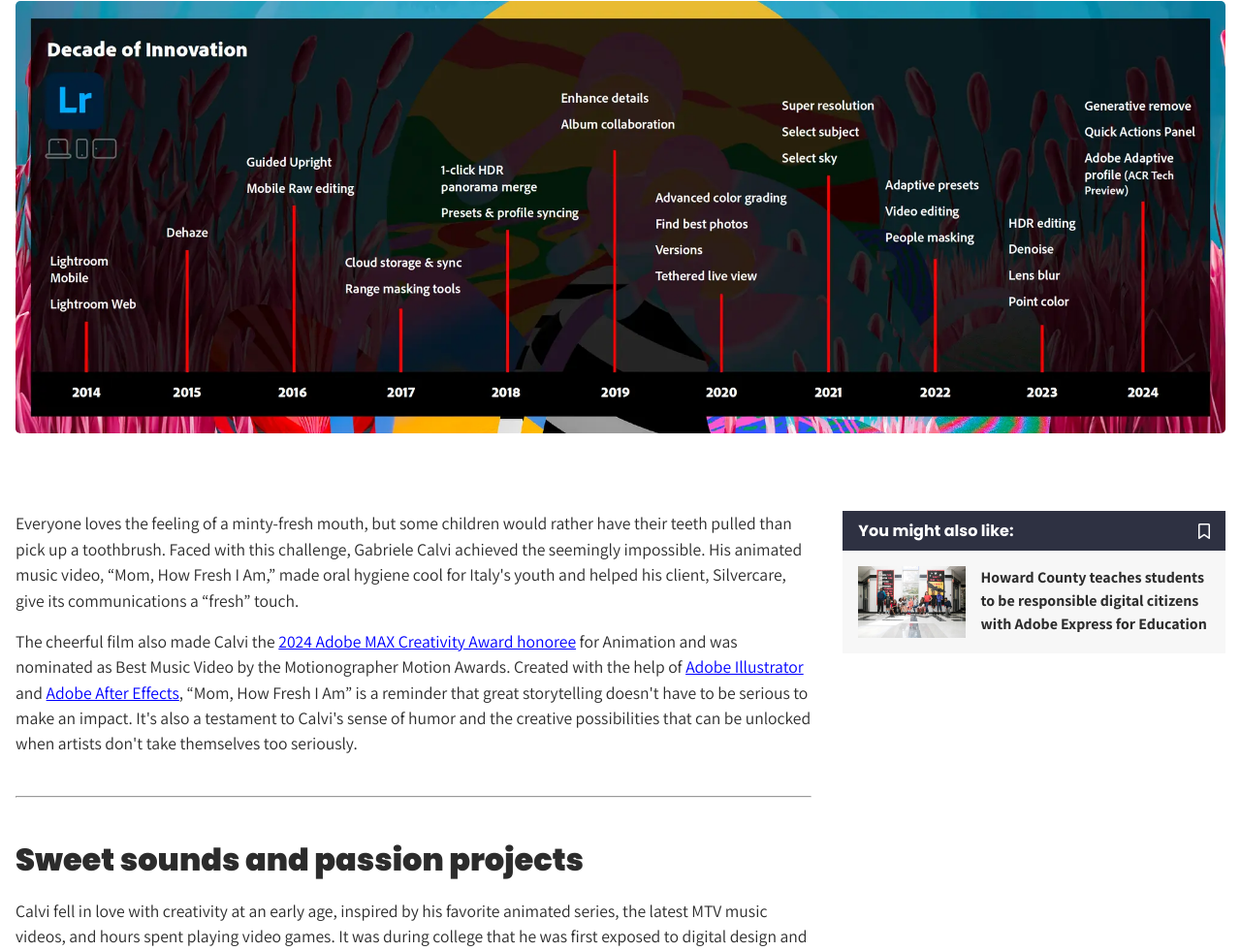
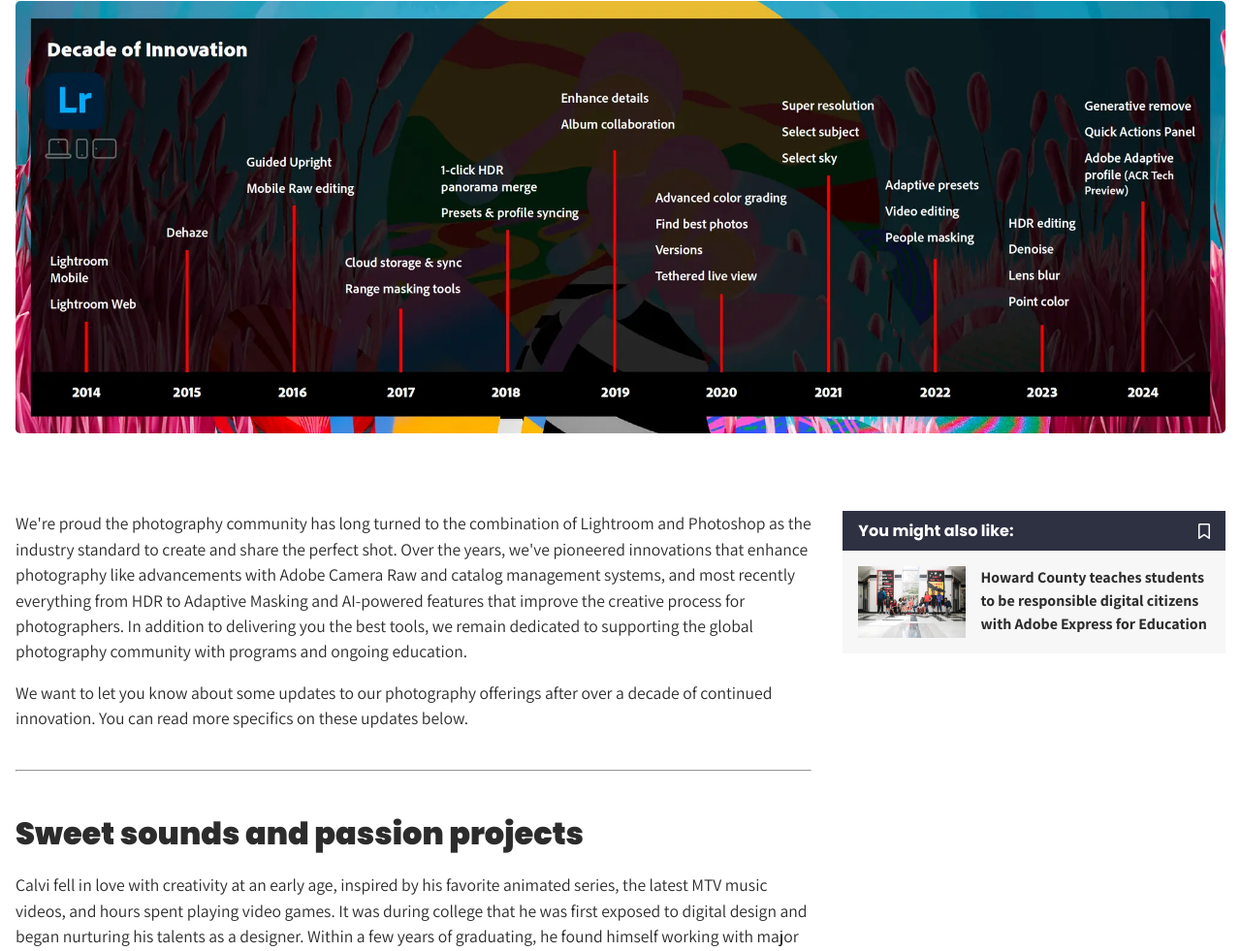
Before and after one commit to s9poa/adobe-blog, a plain HTML site: page html/pages/article-v3.html in a window 1280 px wide. Shown: the part 358-1339 px from the top of the page at 97% size. Drawn offline with nearby package versions, Linux system fonts and the light colour scheme.

Commit message:
Updated article-v3.html

```diff
--- a/html/pages/article-v3.html
+++ b/html/pages/article-v3.html
@@ -226,8 +226,8 @@
       <section class="article__main wrapper">
         <div class="article__left-grid">
           <div class="txt-grouping">
-            <p>Everyone loves the feeling of a minty-fresh mouth, but some children would rather have their teeth pulled than pick up a toothbrush. Faced with this challenge, Gabriele Calvi achieved the seemingly impossible. His animated music video, “Mom, How Fresh I Am,” made oral hygiene cool for Italy's youth and helped his client, Silvercare, give its communications a “fresh” touch.</p>
-            <p>The cheerful film also made Calvi the <a href="../../404.html">2024 Adobe MAX Creativity Award honoree</a> for Animation and was nominated as Best Music Video by the Motionographer Motion Awards. Created with the help of <a href="../../404.html">Adobe Illustrator</a> and <a href="../../404.html">Adobe After Effects</a>, “Mom, How Fresh I Am” is a reminder that great storytelling doesn't have to be serious to make an impact. It's also a testament to Calvi's sense of humor and the creative possibilities that can be unlocked when artists don't take themselves too seriously.</p>
+            <p>We're proud the photography community has long turned to the combination of Lightroom and Photoshop as the industry standard to create and share the perfect shot. Over the years, we've pioneered innovations that enhance photography like advancements with Adobe Camera Raw and catalog management systems, and most recently everything from HDR to Adaptive Masking and AI-powered features that improve the creative process for photographers. In addition to delivering you the best tools, we remain dedicated to supporting the global photography community with programs and ongoing education.</p>
+            <p>We want to let you know about some updates to our photography offerings after over a decade of continued innovation. You can read more specifics on these updates below.</p>
           </div>
           <hr>
           <div class="txt-grouping">
```
